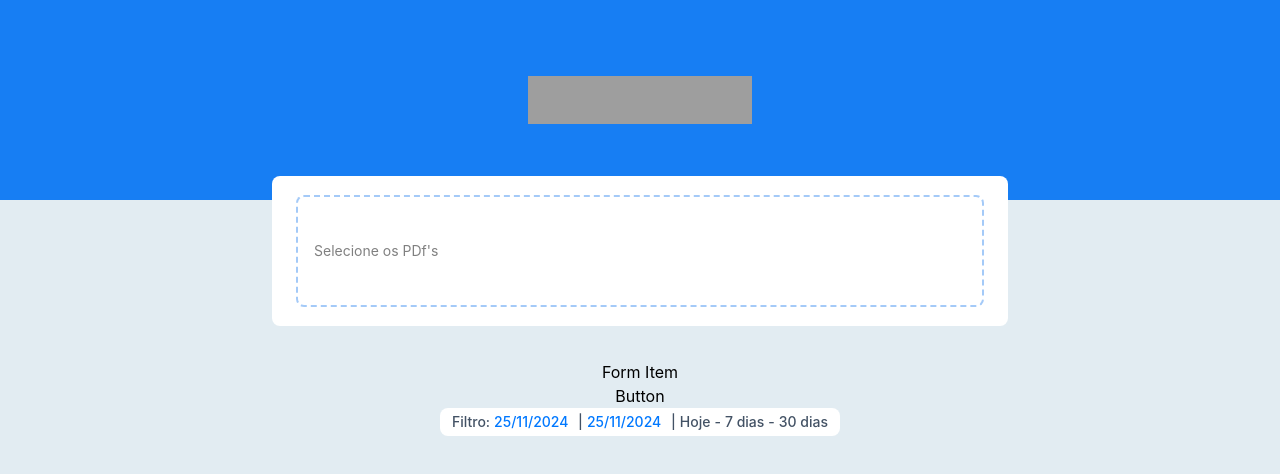
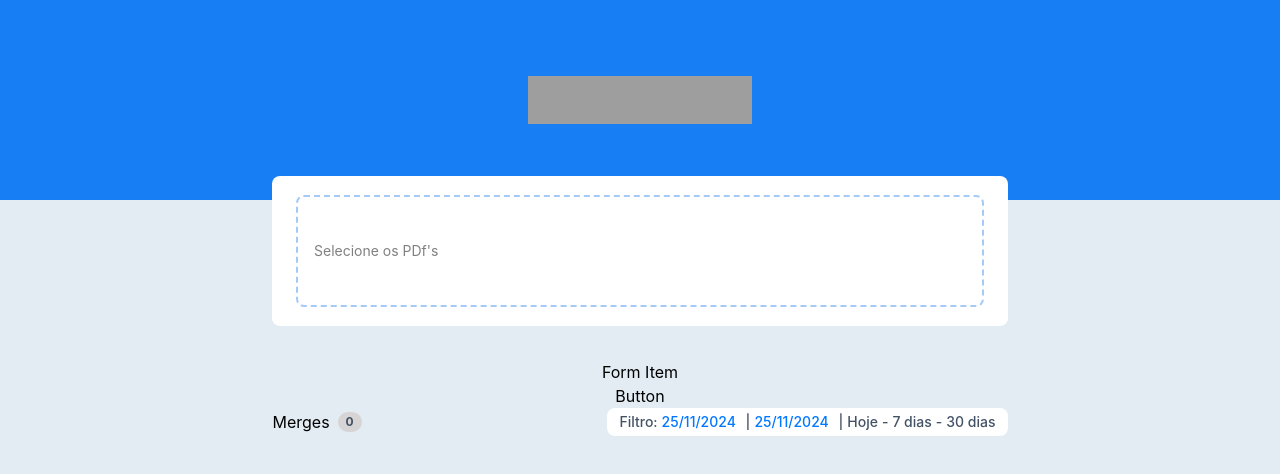
Before and after one commit to flavio92ux/merge-pdf-front, a React (Vite) app: page / in a window 1280 px wide. Shown: the top 474 px of the page. Built offline with nearby package versions, Linux system fonts and the light colour scheme; grey boxes are pictures that could not be loaded.

Commit message:
Add merge component

```diff
--- a/src/App.tsx
+++ b/src/App.tsx
@@ -7,8 +7,11 @@ function App() {
   return (
     <>
       <Header />
-      <InputPdf />
-      <DateFilter />
+      <div className=''>
+        <InputPdf />
+        <DateFilter />
+      </div>
+
     </>
   )
 }
--- a/src/components/pdf-list/DateFilter.tsx
+++ b/src/components/pdf-list/DateFilter.tsx
@@ -7,6 +7,14 @@ const DateFilter: React.FC = () => {
   const [endDate, setEndDate] = useState<any>(new Date());
 
   return (
+    <div className="flex justify-between items-center w-[735px] mx-auto">
+      <div className="flex flex-now gap-2 items-center">
+        <span>Merges</span>
+        <div className="bg-gray-300 rounded-full w-6 h-5 flex items-center justify-center">
+          <span className="font-sans text-xs leading-[14.52px] font-bold text-blueGray-500">0</span>
+        </div>
+      </div>
+
       <div className="flex justify-center items-center">
         <div className="flex justify-center items-center h-[28px] rounded-lg bg-white font-sans text-sm leading-[16.94px] font-medium text-blueGray-500">
           <div className="flex flex-row py-[5px] px-3 gap-x-1">
@@ -39,6 +47,7 @@ const DateFilter: React.FC = () => {
           </div>
         </div>
       </div>
+    </div>
   );
 }
 
```
Lines whose indentation alone changed are shown as unchanged.
